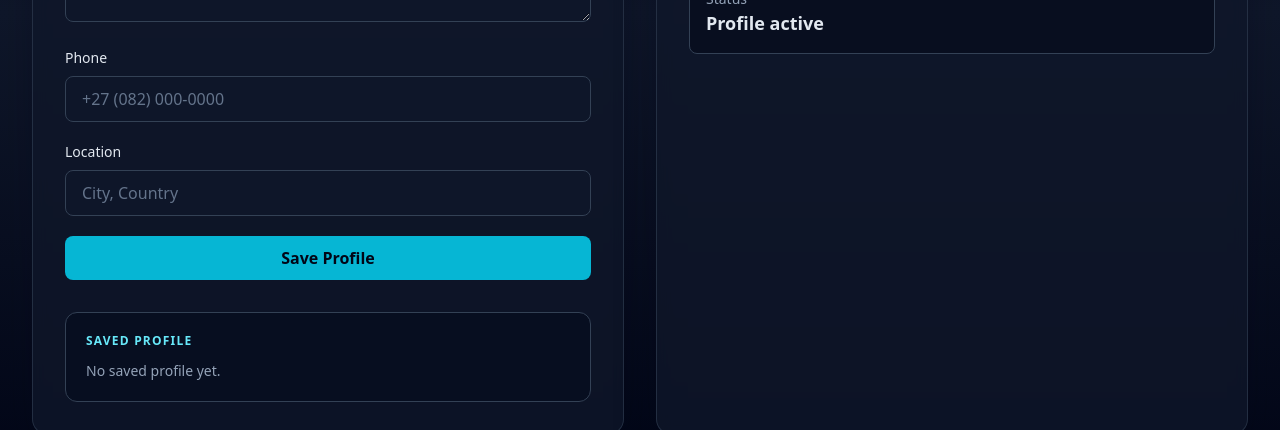
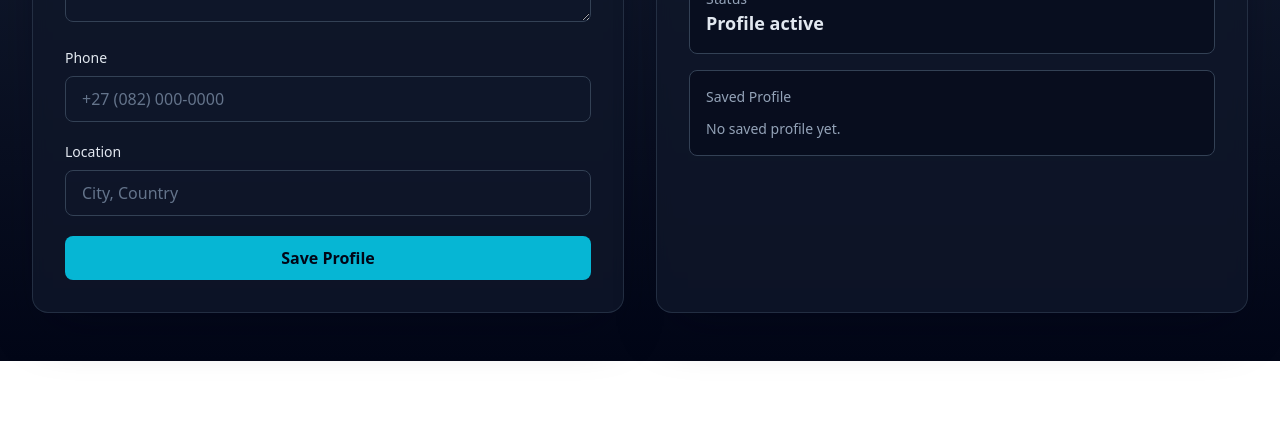
Before and after one commit to ZolileN/ai-cv-assist-app, a Next.js app in the folder frontend/: page /dashboard in a window 1280 px wide. Shown: the part 522-952 px from the top of the page. After the commit the page ends 883 px from the top, so only its background shows below. Built offline with nearby package versions, Linux system fonts and the light colour scheme; no server answers; sample sign-in values are in the browser's storage.

Commit message:
errors cleared,, now we can save profile updates

```diff
--- a/frontend/src/app/dashboard/page.tsx
+++ b/frontend/src/app/dashboard/page.tsx
@@ -77,32 +77,6 @@ export default function DashboardPage() {
           <div className="rounded-2xl border border-slate-700/60 bg-slate-900/80 p-8 shadow-2xl shadow-slate-950/40 backdrop-blur">
             <h2 className="mb-6 text-2xl font-bold text-white">Your Profile</h2>
             <CandidateForm candidate={candidate} onSuccess={loadCandidateProfile} clearAfterSave />
-
-            <div className="mt-8 rounded-xl border border-slate-700 bg-slate-950/40 p-5">
-              <p className="mb-3 text-xs font-semibold uppercase tracking-widest text-cyan-300">Saved Profile</p>
-              {candidate ? (
-                <div className="space-y-3">
-                  <div>
-                    <p className="text-xs text-slate-400">Title</p>
-                    <p className="text-sm font-semibold text-white">{candidate.title}</p>
-                  </div>
-                  <div>
-                    <p className="text-xs text-slate-400">Summary</p>
-                    <p className="text-sm text-slate-200">{candidate.summary || 'Not set'}</p>
-                  </div>
-                  <div>
-                    <p className="text-xs text-slate-400">Phone</p>
-                    <p className="text-sm text-slate-200">{candidate.phone || 'Not set'}</p>
-                  </div>
-                  <div>
-                    <p className="text-xs text-slate-400">Location</p>
-                    <p className="text-sm text-slate-200">{candidate.location || 'Not set'}</p>
-                  </div>
-                </div>
-              ) : (
-                <p className="text-sm text-slate-400">No saved profile yet.</p>
-              )}
-            </div>
           </div>
 
           <div className="rounded-2xl border border-slate-700/60 bg-slate-900/80 p-8 shadow-2xl shadow-slate-950/40 backdrop-blur">
@@ -120,6 +94,32 @@ export default function DashboardPage() {
                 <p className="text-sm text-slate-400">Status</p>
                 <p className="text-lg font-semibold text-slate-200">Profile active</p>
               </div>
+
+              <div className="rounded-lg border border-slate-700 bg-slate-950/50 p-4">
+                <p className="mb-3 text-sm text-slate-400">Saved Profile</p>
+                {candidate ? (
+                  <div className="space-y-3">
+                    <div>
+                      <p className="text-xs text-slate-500">Title</p>
+                      <p className="text-sm font-semibold text-white">{candidate.title}</p>
+                    </div>
+                    <div>
+                      <p className="text-xs text-slate-500">Summary</p>
+                      <p className="text-sm text-slate-200">{candidate.summary || 'Not set'}</p>
+                    </div>
+                    <div>
+                      <p className="text-xs text-slate-500">Phone</p>
+                      <p className="text-sm text-slate-200">{candidate.phone || 'Not set'}</p>
+                    </div>
+                    <div>
+                      <p className="text-xs text-slate-500">Location</p>
+                      <p className="text-sm text-slate-200">{candidate.location || 'Not set'}</p>
+                    </div>
+                  </div>
+                ) : (
+                  <p className="text-sm text-slate-400">No saved profile yet.</p>
+                )}
+              </div>
             </div>
           </div>
         </div>
```
